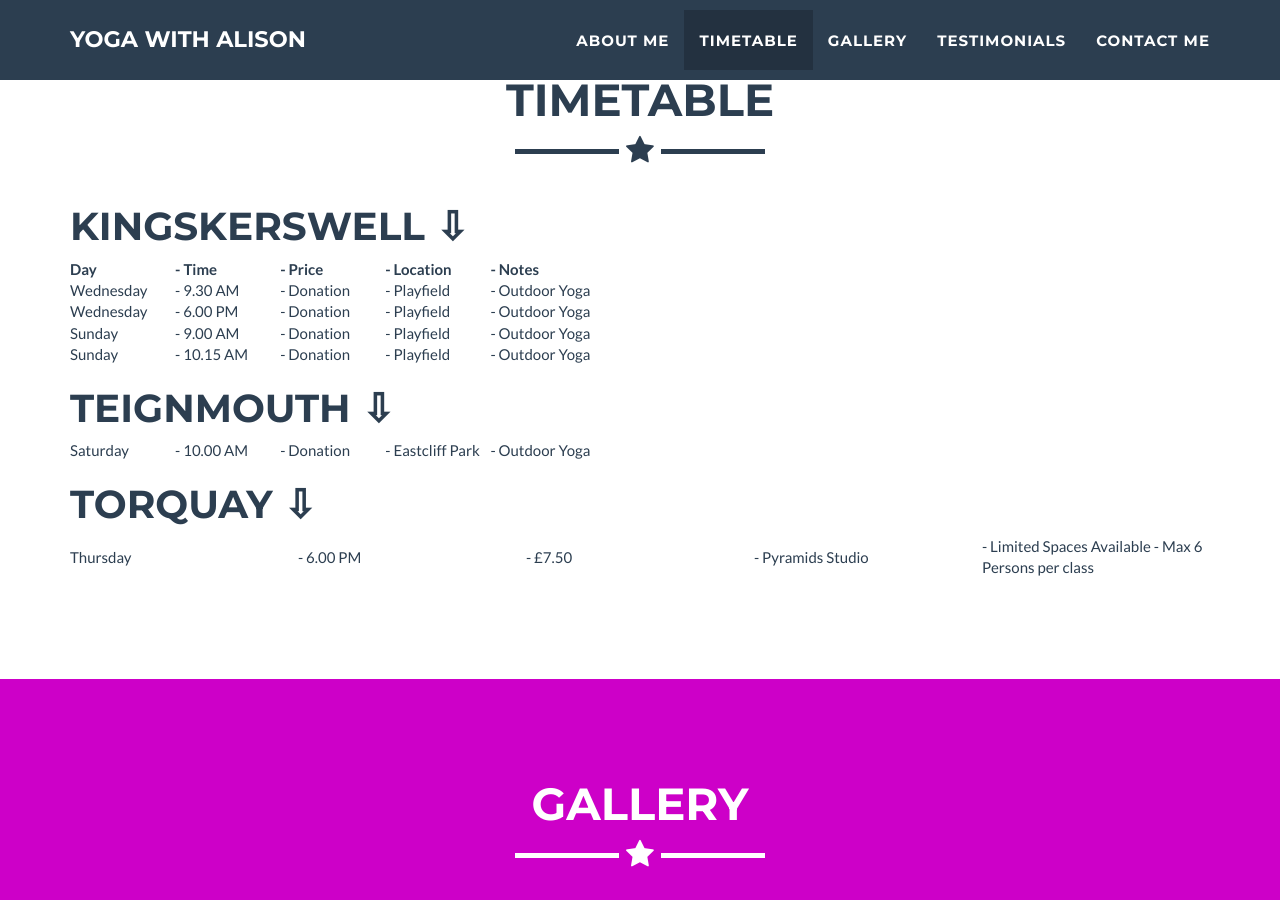
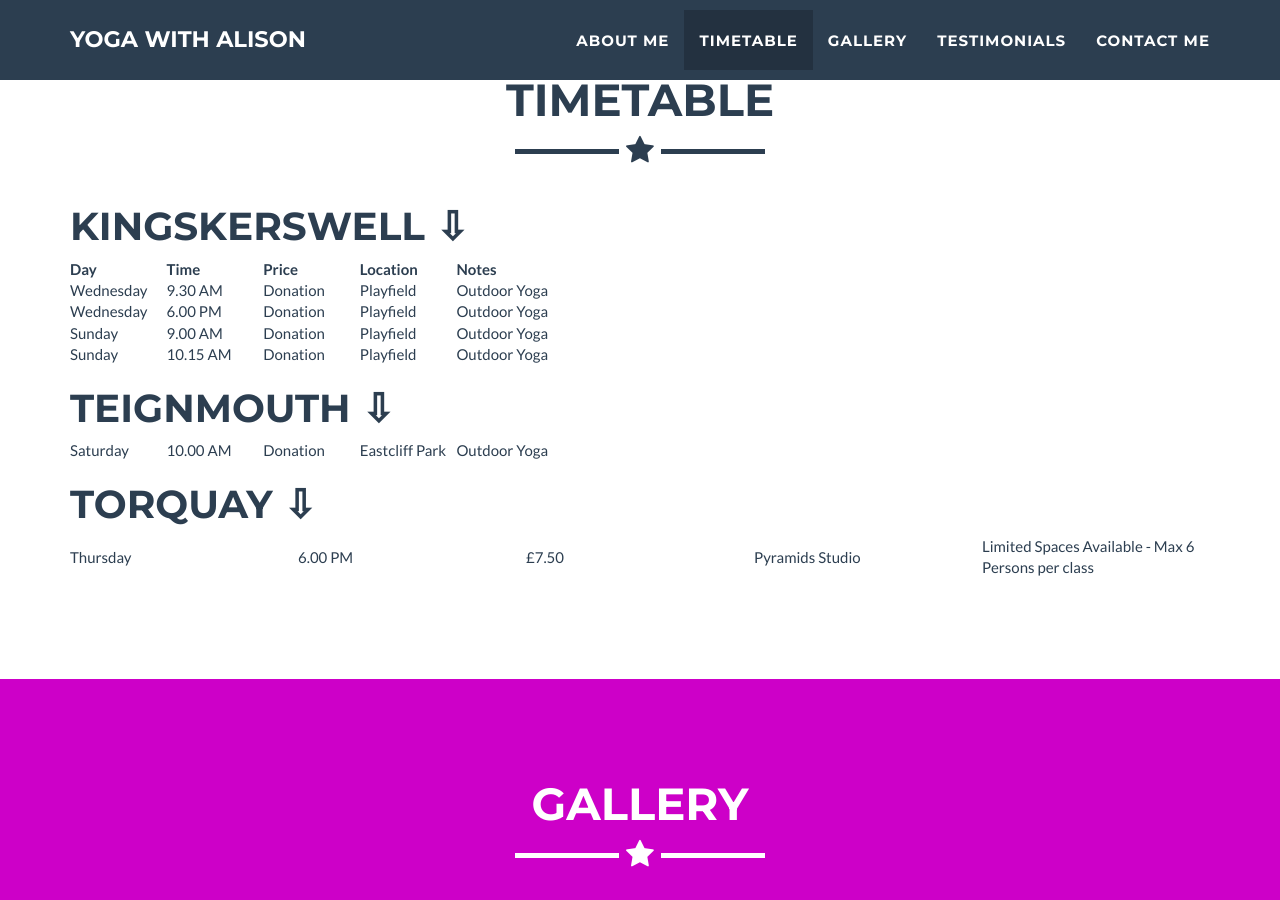
Before and after one commit to YogaWithAlison/yogawithalison.github.io, a Jekyll site: the page built from _posts/2014-07-18-project-1.markdown, in a window 1280 px wide and 900 px high, scrolled down 2305 px. Built offline with Jekyll 4.4.1, drawn with Linux system fonts in a browser that asks for light colours.

```diff
--- a/_includes/timetable.html
+++ b/_includes/timetable.html
@@ -13,38 +13,38 @@
                   <TABLE id="kingskerswell">
                         <TR>
                               <TH>Day</TH>
-                              <TH> - Time</TH>
-                              <TH> - Price</TH>
-                              <TH> - Location</TH>
-                              <TH> - Notes</TH>
+                              <TH>Time</TH>
+                              <TH>Price</TH>
+                              <TH>Location</TH>
+                              <TH>Notes</TH>
                         </TR>
                         <TR>
                               <TD>Wednesday</TD>
-                              <TD> - 9.30 AM</TD>
-                              <TD> - Donation</TD>
-                              <TD> - Playfield</TD>
-                              <TD> - Outdoor Yoga</TD>
+                              <TD>9.30 AM</TD>
+                              <TD>Donation</TD>
+                              <TD>Playfield</TD>
+                              <TD>Outdoor Yoga</TD>
                         </TR>
                         <TR>
                               <TD>Wednesday</TD>
-                              <TD> - 6.00 PM</TD>
-                              <TD> - Donation</TD>
-                              <TD> - Playfield</TD>
-                              <TD> - Outdoor Yoga</TD>
+                              <TD>6.00 PM</TD>
+                              <TD>Donation</TD>
+                              <TD>Playfield</TD>
+                              <TD>Outdoor Yoga</TD>
                         </TR>
                         <TR>
                               <TD>Sunday</TD>
-                              <TD> - 9.00 AM</TD>
-                              <TD> - Donation</TD>
-                              <TD> - Playfield</TD>
-                              <TD> - Outdoor Yoga</TD>
+                              <TD>9.00 AM</TD>
+                              <TD>Donation</TD>
+                              <TD>Playfield</TD>
+                              <TD>Outdoor Yoga</TD>
                         </TR>
                         <TR>
                               <TD>Sunday</TD>
-                              <TD> - 10.15 AM</TD>
-                              <TD> - Donation</TD>
-                              <TD> - Playfield</TD>
-                              <TD> - Outdoor Yoga</TD>
+                              <TD>10.15 AM</TD>
+                              <TD>Donation</TD>
+                              <TD>Playfield</TD>
+                              <TD>Outdoor Yoga</TD>
                         </TR>
                   </TABLE>
 
@@ -52,10 +52,10 @@
                   <TABLE id="teignmouth">
                         <TR>
                               <TD>Saturday</TD>
-                              <TD> - 10.00 AM</TD>
-                              <TD> - Donation</TD>
-                              <TD> - Eastcliff Park</TD>
-                              <TD> - Outdoor Yoga</TD>
+                              <TD>10.00 AM</TD>
+                              <TD>Donation</TD>
+                              <TD>Eastcliff Park</TD>
+                              <TD>Outdoor Yoga</TD>
                         </TR>
                   </TABLE>
 
@@ -63,10 +63,10 @@
                   <TABLE id="torquay">
                         <TR>
                               <TD>Thursday</TD>
-                              <TD> - 6.00 PM</TD>
-                              <TD> - £7.50</TD>
-                              <TD> - Pyramids Studio</TD>
-                              <TD> - Limited Spaces Available - Max 6 Persons per class</TD>
+                              <TD>6.00 PM</TD>
+                              <TD>£7.50</TD>
+                              <TD>Pyramids Studio</TD>
+                              <TD>Limited Spaces Available - Max 6 Persons per class</TD>
                         </TR>
                   </TABLE>
             <!--</div>-->
```
